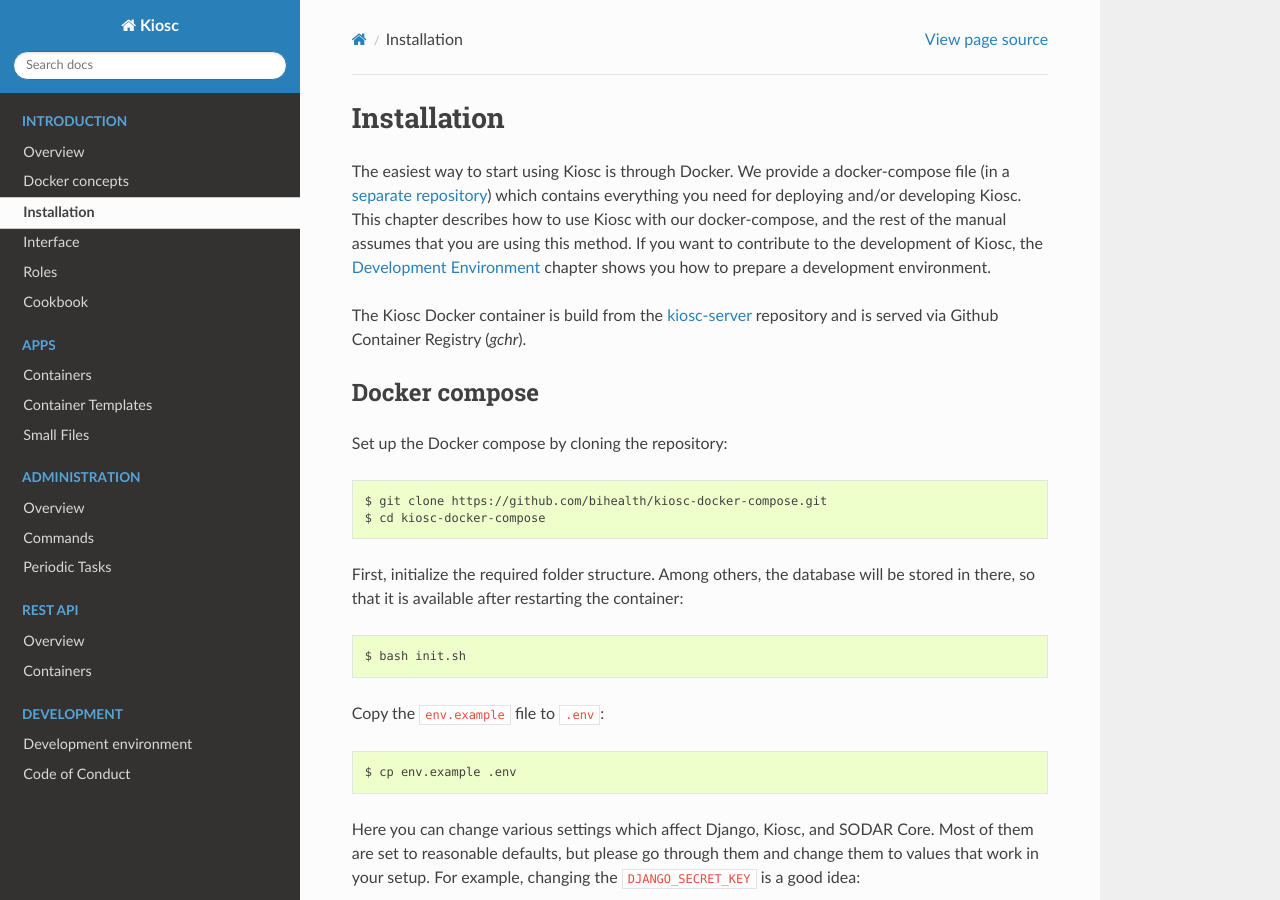
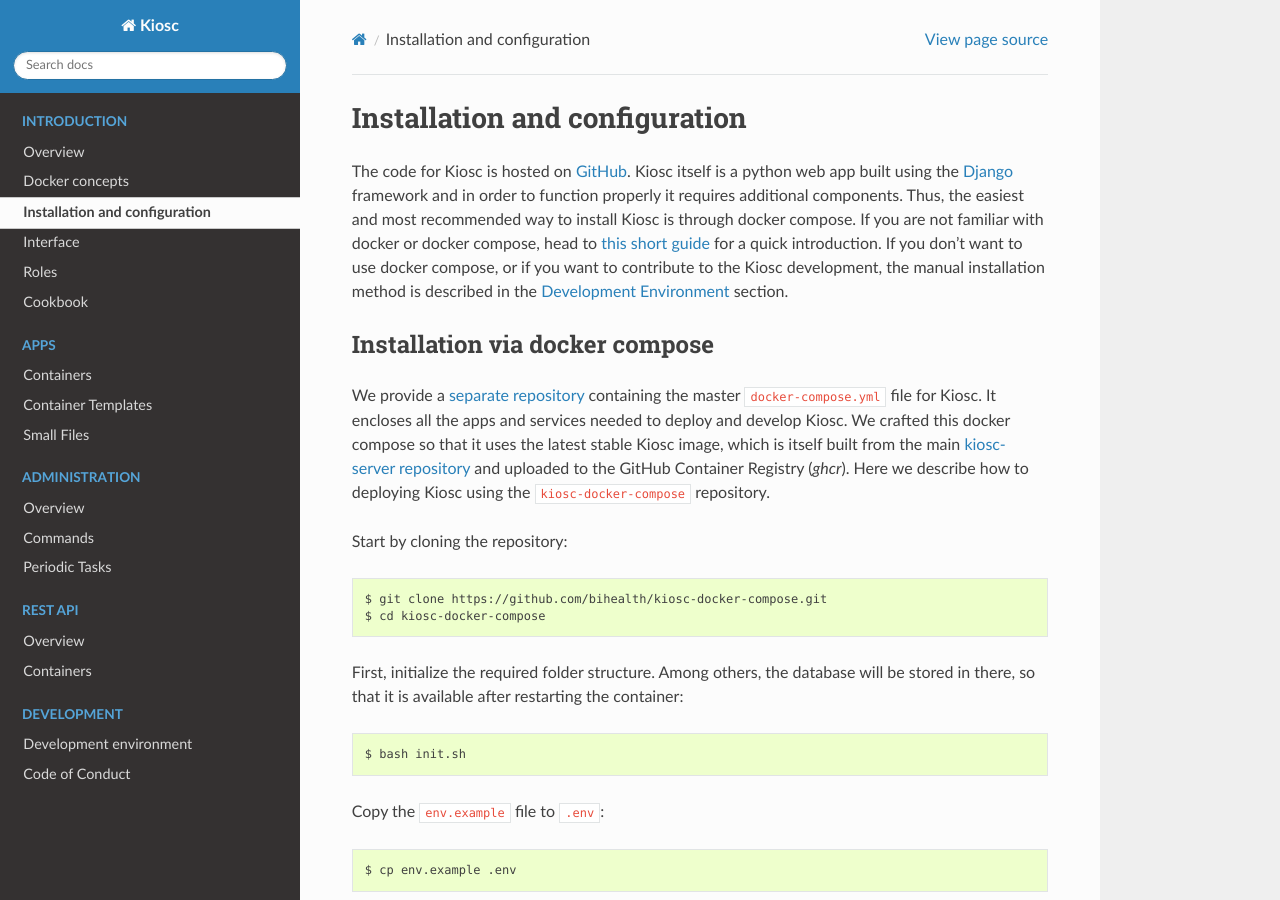
Before and after one commit to bihealth/kiosc-server, a Sphinx documentation site: the page built from docs/source/introduction_installation.rst, in a window 1280 px wide and 900 px high. Built offline with Sphinx 7.4.7 and the Read the Docs theme 3.1.0, drawn with Linux system fonts in a browser that asks for light colours.

Commit message:
update installation docs (#205)

```diff
--- a/docs/source/introduction_installation.rst
+++ b/docs/source/introduction_installation.rst
@@ -1,25 +1,23 @@
 .. _introduction_installation:
 
-Installation
-============
+Installation and configuration
+==============================
 
-The easiest way to start using Kiosc is through Docker. We
-provide a docker-compose file (in a `separate repository
-<https://github.com/bihealth/kiosc-docker-compose>`__) which contains everything
-you need for deploying and/or developing Kiosc. This chapter describes how to
-use Kiosc with our docker-compose, and the rest of the manual assumes that you
-are using this method. If you want to contribute to the development of Kiosc,
-the :ref:`Development Environment <introduction_development>` chapter shows you how
-to prepare a development environment.
+The code for Kiosc is hosted on `GitHub <https://github.com/bihealth/kiosc-server>`__.
+Kiosc itself is a python web app built using the `Django <https://djangoproject.com>`__ framework and in order to function properly it requires additional components.
+Thus, the easiest and most recommended way to install Kiosc is through docker compose.
+If you are not familiar with docker or docker compose, head to :ref:`this short guide <introduction_docker>` for a quick introduction.
+If you don't want to use docker compose, or if you want to contribute to the Kiosc development, the manual installation method is described in the :ref:`Development Environment <introduction_development>` section.
 
-The Kiosc Docker container is build from the `kiosc-server
-<https://github.com/bihealth/kiosc-server>`__ repository and is served via
-Github Container Registry (*gchr*).
+Installation via docker compose
+-------------------------------
 
-Docker compose
---------------
+We provide a `separate repository <https://github.com/bihealth/kiosc-docker-compose>`__ containing the master ``docker-compose.yml`` file for Kiosc.
+It encloses all the apps and services needed to deploy and develop Kiosc.
+We crafted this docker compose so that it uses the latest stable Kiosc image, which is itself built from the main `kiosc-server repository <https://github.com/bihealth/kiosc-server>`__ and uploaded to the GitHub Container Registry (*ghcr*).
+Here we describe how to deploying Kiosc using the ``kiosc-docker-compose`` repository.
 
-Set up the Docker compose by cloning the repository::
+Start by cloning the repository::
 
     $ git clone https://github.com/bihealth/kiosc-docker-compose.git
     $ cd kiosc-docker-compose
```
Also changed, not shown: docs/source/introduction_development.rst (+16 -5 lines).
